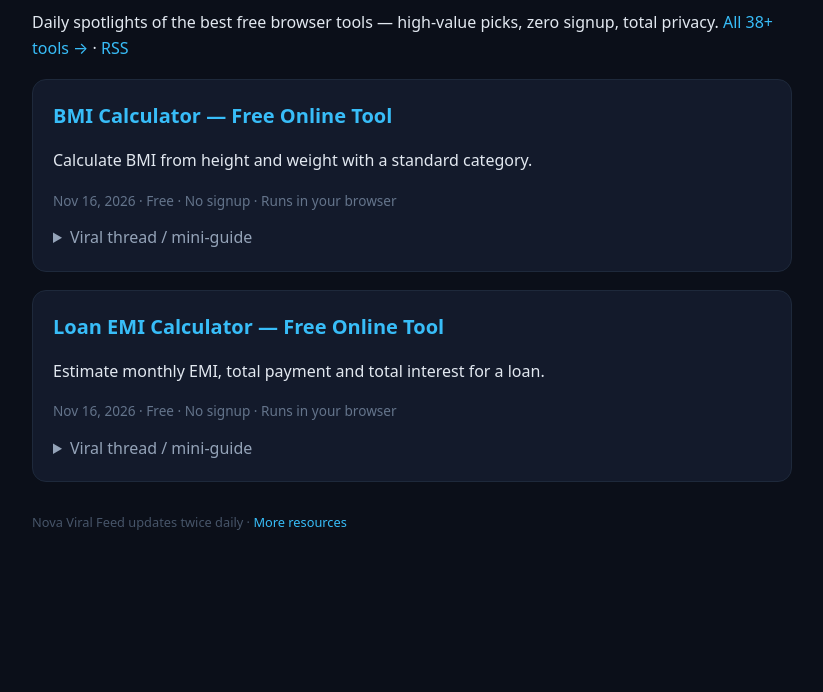
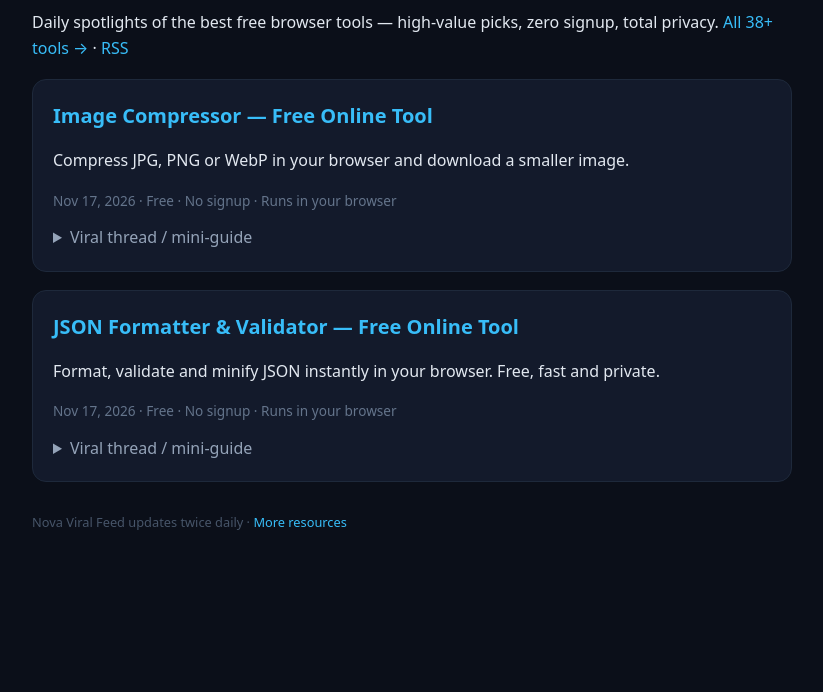
Before and after one commit to Ghost-Owner-01/nova-tools-hub, a plain HTML site: page viral-feed.html in a window 1280 px wide. Shown: the part 108-800 px from the top of the page, without its empty margins (228-1051 px from the left). Drawn offline with Linux system fonts and the light colour scheme.

Commit message:
viral feed: image-compressor,json-formatter

```diff
--- a/viral-feed.html
+++ b/viral-feed.html
@@ -13,24 +13,24 @@ details{margin-top:10px} summary{cursor:pointer;color:#94a3b8}
 pre{background:#0b0f19;padding:12px;border-radius:8px;color:#cbd5e1}
 .badge{display:inline-block;background:#1d4ed8;color:#fff;border-radius:99px;padding:2px 12px;font-size:.75rem;margin-left:8px}
 </style></head><body>
-<h1>🔥 Nova Viral Feed <span class="badge">updated 2026-11-16 23:17 UTC</span></h1>
+<h1>🔥 Nova Viral Feed <span class="badge">updated 2026-11-17 07:10 UTC</span></h1>
 <p>Daily spotlights of the best free browser tools — high-value picks, zero signup, total privacy. <a href="https://ghost-owner-01.github.io/nova-tools-hub/">All 38+ tools →</a> · <a href="https://ghost-owner-01.github.io/nova-tools-hub/rss.xml">RSS</a></p>
 
 <article class="vcard">
-  <h2><a href="https://ghost-owner-01.github.io/nova-tools-hub/tools/bmi-calculator.html">BMI Calculator — Free Online Tool</a></h2>
-  <p>Calculate BMI from height and weight with a standard category.</p>
-  <p class="vmeta">Nov 16, 2026 · Free · No signup · Runs in your browser</p>
-  <details><summary>Viral thread / mini-guide</summary><pre style="white-space:pre-wrap;font-family:inherit">## BMI Calculator — Free Online Tool — the 30-second version
+  <h2><a href="https://ghost-owner-01.github.io/nova-tools-hub/tools/image-compressor.html">Image Compressor — Free Online Tool</a></h2>
+  <p>Compress JPG, PNG or WebP in your browser and download a smaller image.</p>
+  <p class="vmeta">Nov 17, 2026 · Free · No signup · Runs in your browser</p>
+  <details><summary>Viral thread / mini-guide</summary><pre style="white-space:pre-wrap;font-family:inherit">## Image Compressor — Free Online Tool — the 30-second version
 
-Everyone pays for bmi calculator — free online tool apps. You don't have to.
+Everyone pays for image compressor — free online tool apps. You don't have to.
 
-**1.** Open https://ghost-owner-01.github.io/nova-tools-hub/tools/bmi-calculator.html — zero signup, zero ads-in-your-face
+**1.** Open https://ghost-owner-01.github.io/nova-tools-hub/tools/image-compressor.html — zero signup, zero ads-in-your-face
 **2.** Drop your input, get results instantly
 **3.** Everything runs in YOUR browser — data never leaves your device
 **4.** Bookmark it. Works offline after first load. Free forever.
 
 ### Why this one
-Calculate BMI from height and weight with a standard category.
+Compress JPG, PNG or WebP in your browser and download a smaller image.
 
 ### The privacy angle
 Your input is processed client-side. No server upload. No tracking of what you type. That's the whole point.
@@ -39,29 +39,29 @@ Your input is processed client-side. No server upload. No tracking of what you t
 - Students: quick homework/assignment checks
 - Freelancers: client-ready outputs in seconds
 - Devs: fast validation without installing anything
-- Anyone: bmi calculator — free online tool without the app-store bloat
+- Anyone: image compressor — free online tool without the app-store bloat
 
-Try it free: https://ghost-owner-01.github.io/nova-tools-hub/tools/bmi-calculator.html
+Try it free: https://ghost-owner-01.github.io/nova-tools-hub/tools/image-compressor.html
 More free tools: https://ghost-owner-01.github.io/nova-tools-hub/
 Sponsored: https://asiafilm.org
 </pre></details>
 </article>
 
 <article class="vcard">
-  <h2><a href="https://ghost-owner-01.github.io/nova-tools-hub/tools/emi-calculator.html">Loan EMI Calculator — Free Online Tool</a></h2>
-  <p>Estimate monthly EMI, total payment and total interest for a loan.</p>
-  <p class="vmeta">Nov 16, 2026 · Free · No signup · Runs in your browser</p>
-  <details><summary>Viral thread / mini-guide</summary><pre style="white-space:pre-wrap;font-family:inherit">## Loan EMI Calculator — Free Online Tool — the 30-second version
+  <h2><a href="https://ghost-owner-01.github.io/nova-tools-hub/tools/json-formatter.html">JSON Formatter &amp; Validator — Free Online Tool</a></h2>
+  <p>Format, validate and minify JSON instantly in your browser. Free, fast and private.</p>
+  <p class="vmeta">Nov 17, 2026 · Free · No signup · Runs in your browser</p>
+  <details><summary>Viral thread / mini-guide</summary><pre style="white-space:pre-wrap;font-family:inherit">## JSON Formatter &amp; Validator — Free Online Tool — the 30-second version
 
-Everyone pays for loan emi calculator — free online tool apps. You don't have to.
+Everyone pays for json formatter &amp; validator — free online tool apps. You don't have to.
 
-**1.** Open https://ghost-owner-01.github.io/nova-tools-hub/tools/emi-calculator.html — zero signup, zero ads-in-your-face
+**1.** Open https://ghost-owner-01.github.io/nova-tools-hub/tools/json-formatter.html — zero signup, zero ads-in-your-face
 **2.** Drop your input, get results instantly
 **3.** Everything runs in YOUR browser — data never leaves your device
 **4.** Bookmark it. Works offline after first load. Free forever.
 
 ### Why this one
-Estimate monthly EMI, total payment and total interest for a loan.
+Format, validate and minify JSON instantly in your browser. Free, fast and private.
 
 ### The privacy angle
 Your input is processed client-side. No server upload. No tracking of what you type. That's the whole point.
@@ -70,9 +70,9 @@ Your input is processed client-side. No server upload. No tracking of what you t
 - Students: quick homework/assignment checks
 - Freelancers: client-ready outputs in seconds
 - Devs: fast validation without installing anything
-- Anyone: loan emi calculator — free online tool without the app-store bloat
+- Anyone: json formatter &amp; validator — free online tool without the app-store bloat
 
-Try it free: https://ghost-owner-01.github.io/nova-tools-hub/tools/emi-calculator.html
+Try it free: https://ghost-owner-01.github.io/nova-tools-hub/tools/json-formatter.html
 More free tools: https://ghost-owner-01.github.io/nova-tools-hub/
 Sponsored: https://asiafilm.org
 </pre></details>
```
Also changed, not shown: rss.xml (+8 -8 lines).
